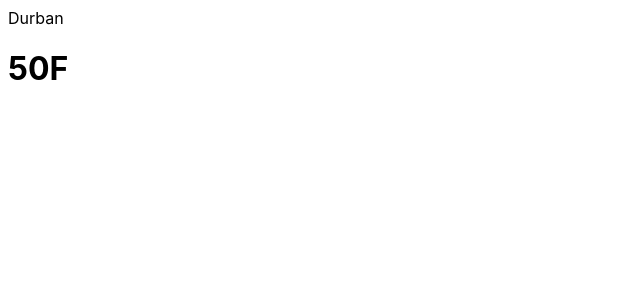
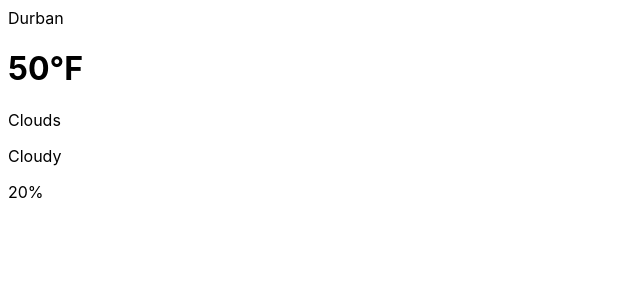
Before and after one commit to sinentantiso/weather-app, a React (Create React App) app: page / in a window 1280 px wide. Shown: the top 300 px of the page, without its empty margins (0-640 px from the left). Built offline with nearby package versions, Linux system fonts and the light colour scheme.

Commit message:
1 file modified

```diff
--- a/src/App.js
+++ b/src/App.js
@@ -12,13 +12,23 @@ export default function App() {
           <div className="location">
             <p>Durban</p>
             <div className="temp">
-              <h1>50F</h1>
+              <h1>50°F</h1>
             </div>
-            <div></div>
+            <div className="description">
+              <p>Clouds</p>
+            </div>
+          </div>
+          <div className="bottom">
+            <div className="feels">
+              <p>Cloudy</p>
+            </div>
+            <div className="humidity">
+              <p>20%</p>
+            </div>
+            <div className="wind"></div>
           </div>
         </div>
       </div>
-      <div className="bottom"></div>
     </div>
   );
 }
```
